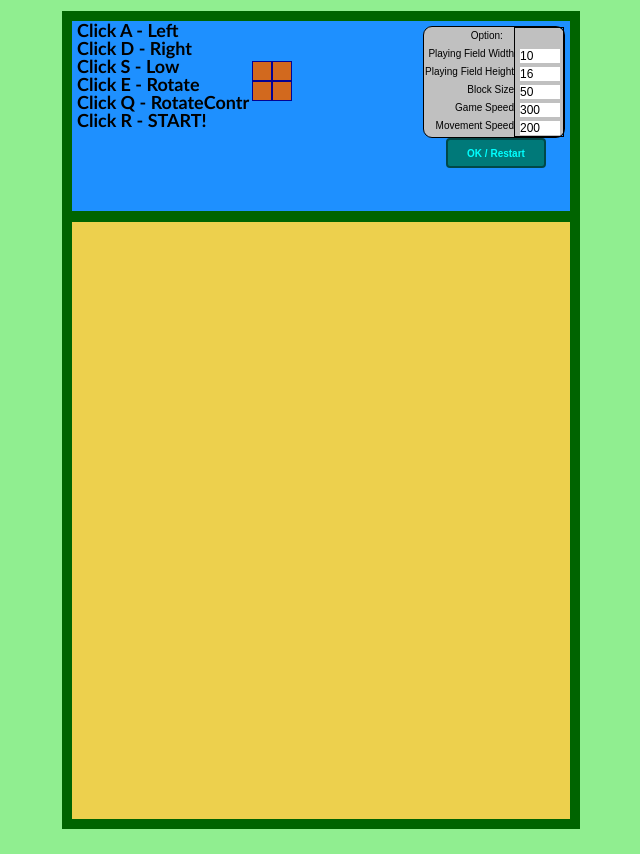
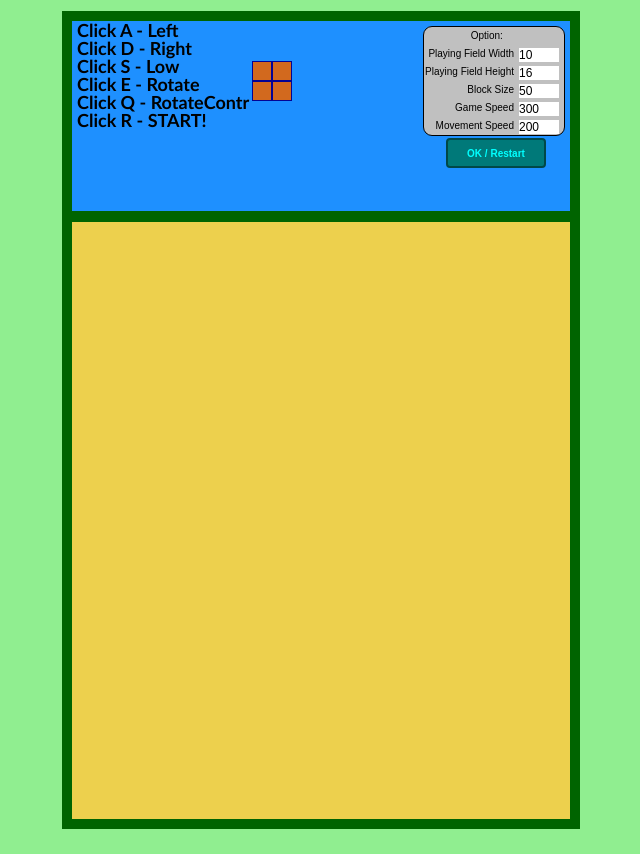
Before and after one commit to AndreyAndreyQ11/tetris, a plain HTML site: page index.html in a window 1280 px wide. Shown: the whole page, without its empty margins (319-959 px from the left). Drawn offline with Linux system fonts and the light colour scheme.

Commit message:
Update style.css

```diff
--- a/style.css
+++ b/style.css
@@ -163,8 +163,6 @@ body {
   font-weight: 500;
   text-transform: capitalize;
   line-height: 18px;
-  border: 1px solid rgb(0, 0, 0);
-
 }
 
 
```
